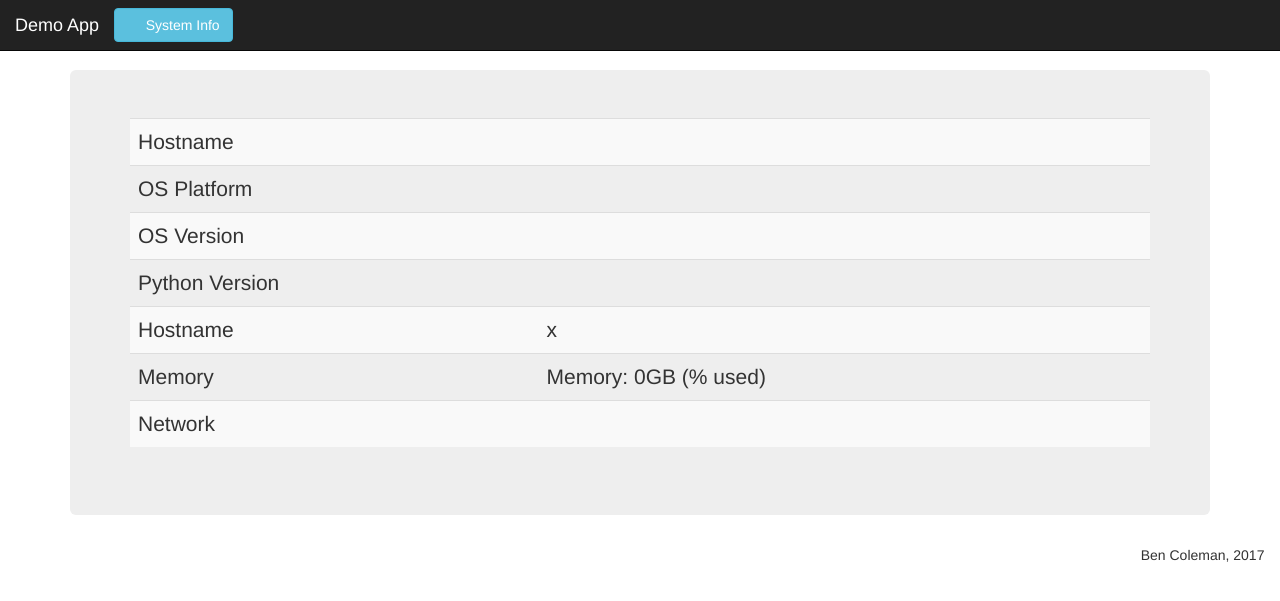
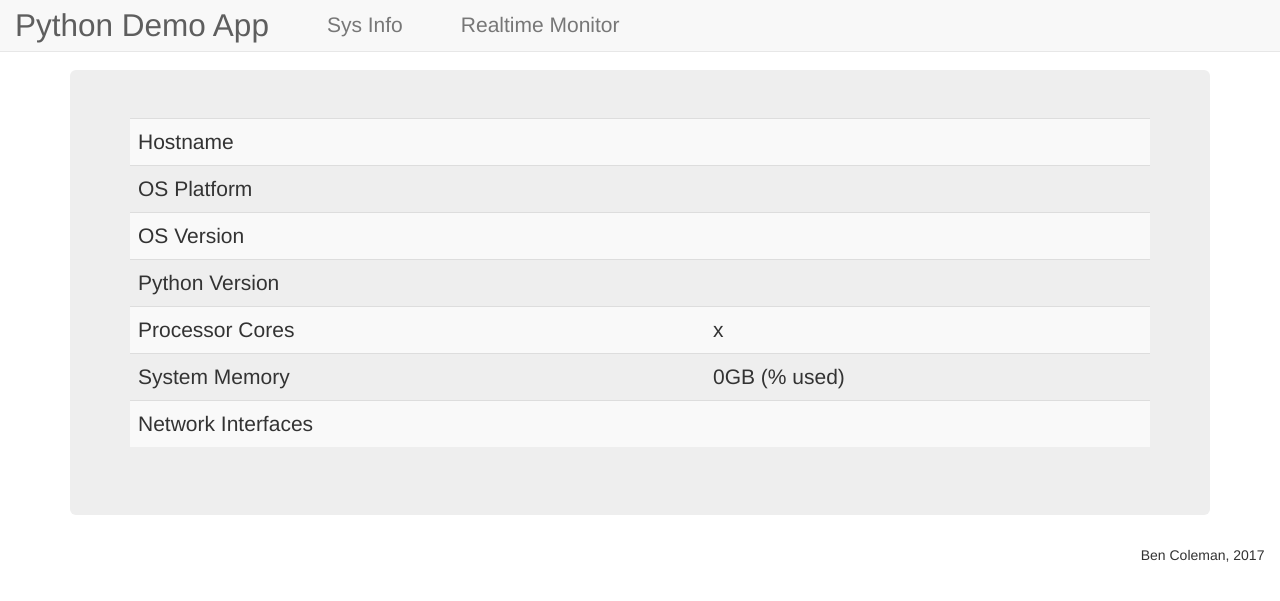
Before and after one commit to benc-uk/python-demoapp, a Flask app: template app/templates/info.html in a window 1280 px wide. Shown: the top 601 px of the page. Run offline with Flask 2, Linux system fonts and the light colour scheme; the template is opened without the code that fills it, so the values that code supplies are empty; some libraries are stand-ins or nearby versions; some web fonts are replaced.

Commit message:
Added realtime monitoring

```diff
--- a/app/static/css/main.css
+++ b/app/static/css/main.css
@@ -1,8 +1,18 @@
 body {
    padding-top: 70px;
-
 }
 h1 {
    padding-top: 0px !important;
    margin-top: -20px !important;
 }
+.navbar, .navbar-brand  {
+    font-size: 1.5em !important;
+}
+.btn {
+    font-size: 1.2em !important;
+}
+.gauges {
+    width: 100%;
+    height: 30vw;
+    margin: 0 auto;
+}
--- a/app/templates/base.html
+++ b/app/templates/base.html
@@ -4,12 +4,12 @@
     <title>{% block title %}Python DemoApp{% endblock %}</title>
 		<meta name="viewport" content="width=device-width, initial-scale=1.0">
 		<link href="/static/css/main.css" rel="stylesheet"/>
-		<link href="/static/img/favicon.png" rel="icon"/>
-    <link href="https://maxcdn.bootstrapcdn.com/bootswatch/3.3.7/spacelab/bootstrap.min.css" rel="stylesheet" integrity="sha384-L/tgI3wSsbb3f/nW9V6Yqlaw3Gj7mpE56LWrhew/c8MIhAYWZ/FNirA64AVkB5pI" crossorigin="anonymous">
+		<link href="/static/img/favicon.ico" rel="icon"/>
+    <link href="https://maxcdn.bootstrapcdn.com/bootswatch/3.3.7/united/bootstrap.min.css" rel="stylesheet">
   </head>
   <body>
 
-			<nav class="navbar navbar-inverse navbar-fixed-top">
+			<nav class="navbar navbar-default navbar-fixed-top">
 					<div class="container-fluid">
 						<div class="navbar-header">
 							<button type="button" class="navbar-toggle collapsed" data-toggle="collapse" data-target="#bs-example-navbar-collapse-2">
@@ -18,12 +18,19 @@
 								<span class="icon-bar"></span>
 								<span class="icon-bar"></span>
 							</button>
-							<a class="navbar-brand" href="/">Demo App</a>
+							<a class="navbar-brand" href="/">Python Demo App</a>
 						</div>
 
-						<div class="collapse navbar-collapse" id="bs-example-navbar-collapse-2">
+						<div class="navbar-collapse collapse">
+							<ul class="nav navbar-nav">
+								<li><a href="/info"><span class="glyphicon glyphicon-eye-open" aria-hidden="true"></span>&nbsp; Sys Info</a></li>
+								<li><a href="/monitor"><span class="glyphicon glyphicon-dashboard" aria-hidden="true"></span>&nbsp; Realtime Monitor</a></li>
+							</ul>
+						</div>
+
+						<!--div class="collapse navbar-collapse" id="bs-example-navbar-collapse-2">
 							<a href="/info" class="btn btn-info navbar-btn"><span class="glyphicon glyphicon-eye-open"></span>&nbsp; System Info</a>
-						</div>
+						</div-->
 					</div>
 				</nav>
 
--- a/app/templates/index.html
+++ b/app/templates/index.html
@@ -9,5 +9,8 @@
 		This is a simple Python Flask demo web app, to be used with Azure, Docker and other demos &amp; lab exercises. <br/>
 		The <a href='https://github.com/benc-uk/python-demoapp'>source is on GitHub</a>, and Docker images available <a href='https://hub.docker.com/r/bencuk/python-demoapp'></a>on Dockerhub</a>
 	</p>
+	<p>
+		<a class="btn btn-success" href="/monitor">Realtime System Monitor!</a>
+	</p>
 </div>
 {% endblock %}
--- a/app/templates/info.html
+++ b/app/templates/info.html
@@ -15,33 +15,30 @@
          </tr>
          <tr>
             <td>OS Version</td>
-                  <td>{{ info.plat.release() }}</td>
+            <td>{{ info.plat.version() }}</td>
          </tr>
          <tr>
             <td>Python Version</td>
             <td>{{ info.plat.python_version() }}</td>
          </tr>
          <tr>
-                  <td>Hostname</td>
+            <td>Processor Cores</td>
             <td>{{ info.cpu.count }} x {{ info.cpu.brand }}</td>
          </tr>
          <tr>
-               <td>Memory</td>
-               <td>Memory: {{ (info.mem.total / (1024*1024*1024)) | round(0,'ceil') |int }}GB ({{info.mem.percent}}% used)</td>
+            <td>System Memory</td>
+            <td>{{ (info.mem.total / (1024*1024*1024)) | round(0,'ceil') |int }}GB ({{info.mem.percent}}% used)</td>
          </tr>
          <tr>
-               <td>Network</td>
+            <td>Network Interfaces</td>
             <td>
-                  {% for iface, snics in info.net.items()  %}
-                     {% for snic in snics if (snic.family == 2) %}
+               {% for iface, snics in info.net.items() %} {% for snic in snics if (snic.family == 2) %}
                <li>{{ iface }} - {{ snic.address }} </li>
-                     {% endfor %}
-                  {% endfor %}
+               {% endfor %} {% endfor %}
             </td>
          </tr>
       </tbody>
    </table>
-
 </div>
 
 {% endblock %}
```
Also changed, not shown: app/templates/monitor.html (+90 -0 lines), app/views.py (+33 -3 lines), app/static/img/favicon.ico (added), app/static/img/favicon.png (deleted). Lines whose indentation alone changed are shown as unchanged.
